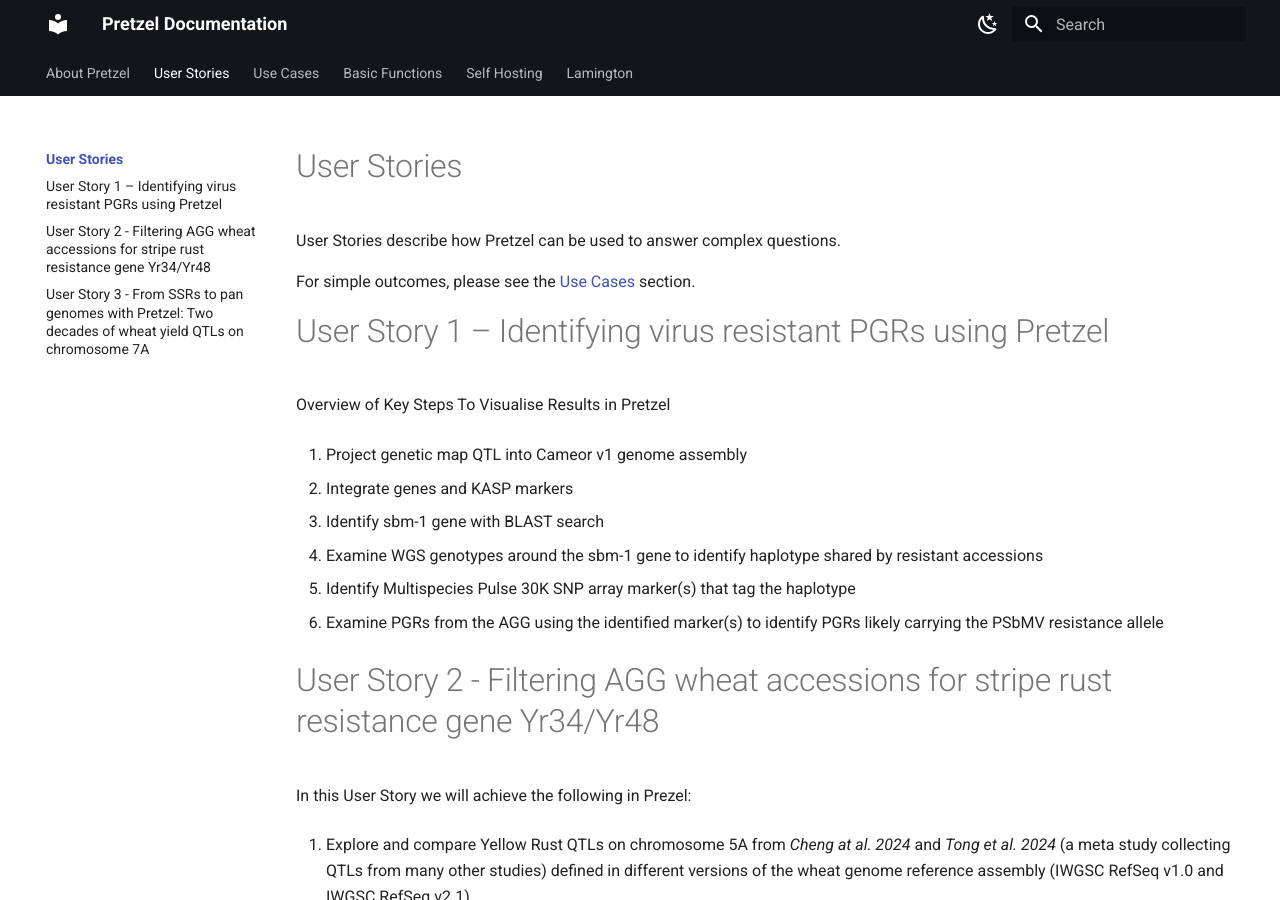
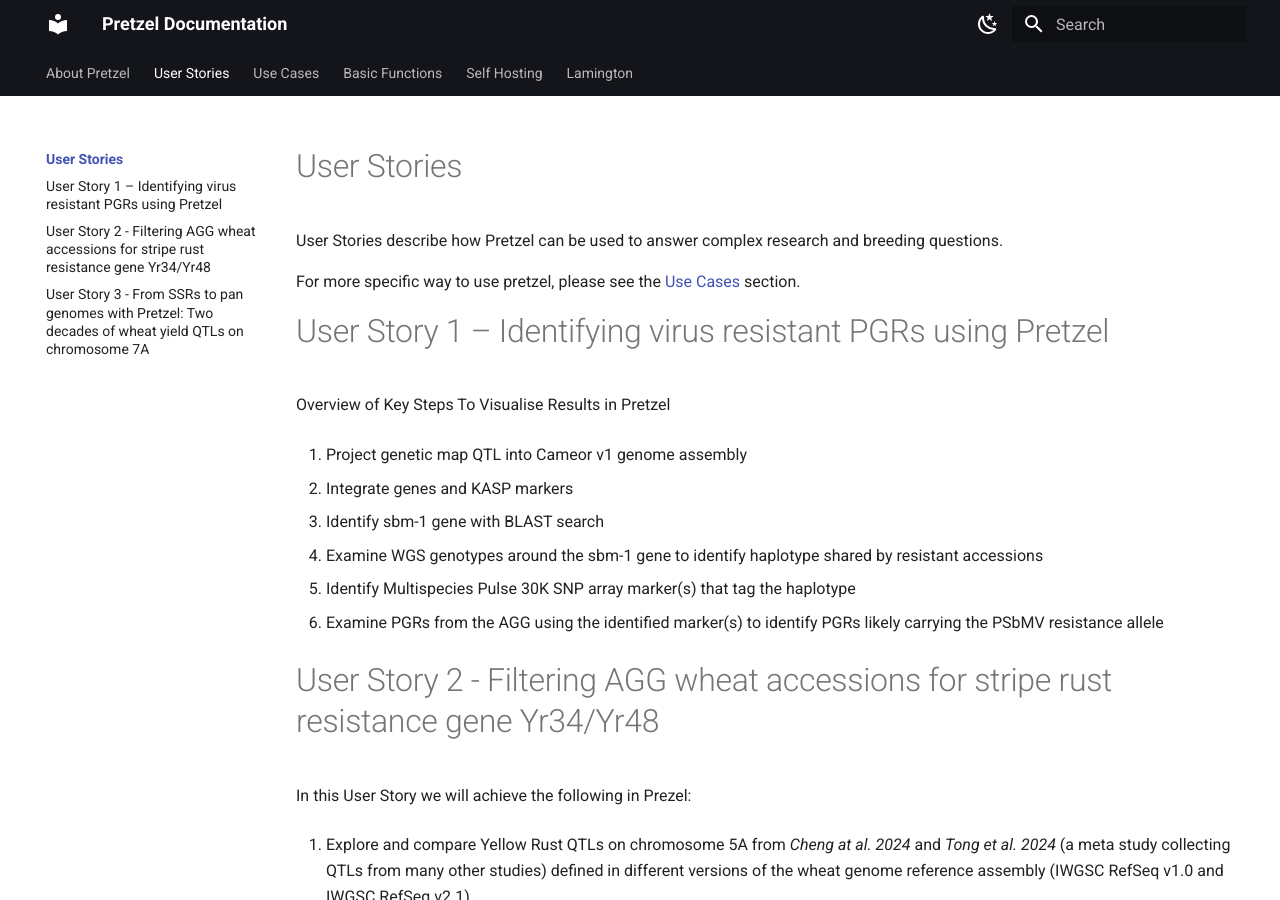
Before and after one commit to plantinformatics/pretzel-documentation-website, an MkDocs documentation site: the page built from docs/User-Stories/index.md, in a window 1280 px wide and 900 px high. Built offline with MkDocs 1.6.1 and Material for MkDocs 9.7.7, drawn with Linux system fonts in a browser that asks for light colours.

Commit message:
hotfix, broken link and index page description update

```diff
--- a/docs/User-Stories/index.md
+++ b/docs/User-Stories/index.md
@@ -1,8 +1,8 @@
 # User Stories
 
-User Stories describe how Pretzel can be used to answer complex questions.
+User Stories describe how Pretzel can be used to answer complex research and breeding questions.
 
-For simple outcomes, please see the [Use Cases](/Use-Cases/) section.
+For more specific way to use pretzel, please see the [Use Cases](/Use-Cases/) section.
 
 # User Story 1 – Identifying virus resistant PGRs using Pretzel
 
```
Also changed, not shown: docs/Use-Cases/index.md (+1 -1 lines), docs/Basic-Functions/Moving-an-axis.md (renamed from docs/Basic-Functions/Moving-axes.md).
